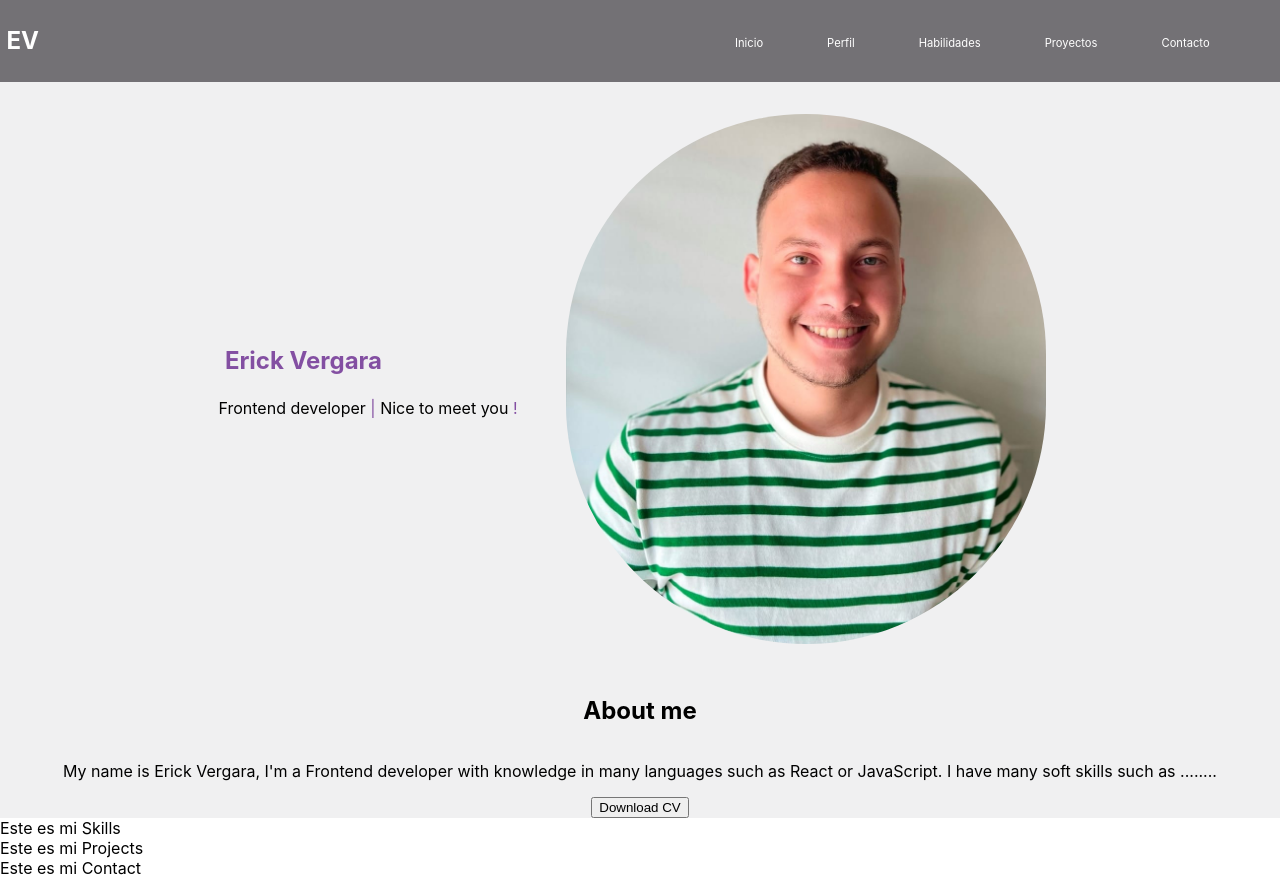
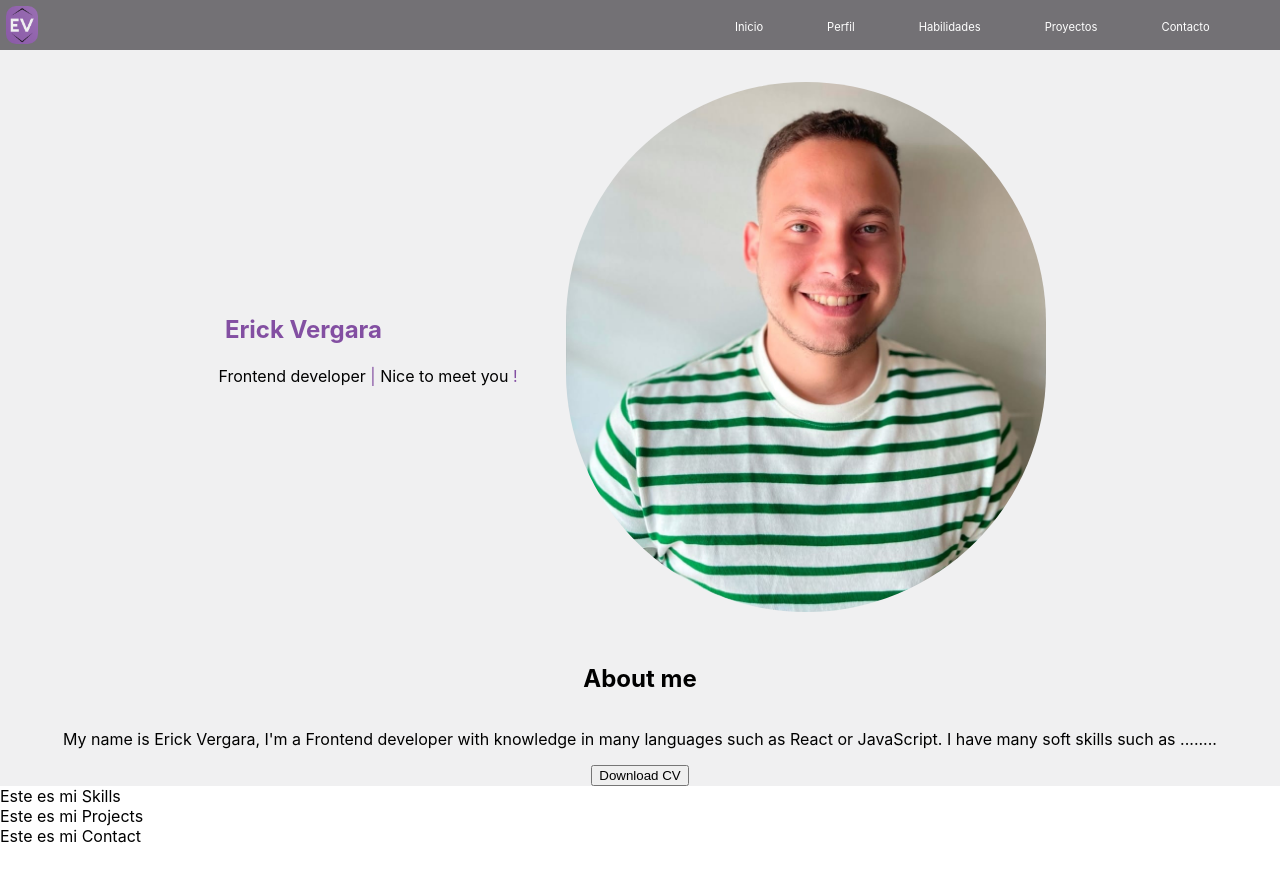
Before and after one commit to Erickvergara97/Erickvergara97.github.io, a React (Create React App) app: page / in a window 1280 px wide. After the commit the page ends 846 px from the top, so only its background shows below. Built offline with nearby package versions, Linux system fonts and the light colour scheme.

Commit message:
first logo option added

```diff
--- a/src/components/Navbar.jsx
+++ b/src/components/Navbar.jsx
@@ -2,6 +2,7 @@ import React, {useState} from "react";
 import styled from 'styled-components';
 import {colorPurple, colorWhite, colorSilver, colorBone, colorBlack} from '../assets/styles/abstracts/variables'
 import BurgerMenu from "./BurgerMenu";
+import logo from "../assets/img/ev-logo.png"
 
 
 function Navbar() {
@@ -13,7 +14,7 @@ function Navbar() {
     return (
         <>
             <NavContainer>
-                <h2>EV</h2>
+                <img src={logo} alt="logo" className="logo"/>
                 <div className={`links ${clicked ? 'active' : ''}`}>
                     <a href="/">Inicio</a>
                     <a href="/">Perfil</a>
@@ -34,6 +35,12 @@ function Navbar() {
 export default Navbar
 
 const NavContainer = styled.header`
+    .logo{
+        width: 2rem;
+        height: auto;
+        border-radius: 10px;
+    }
+
     h2{
         color: ${colorWhite};
     }
```
Also changed, not shown: src/assets/img/ev-logo.png (added).
